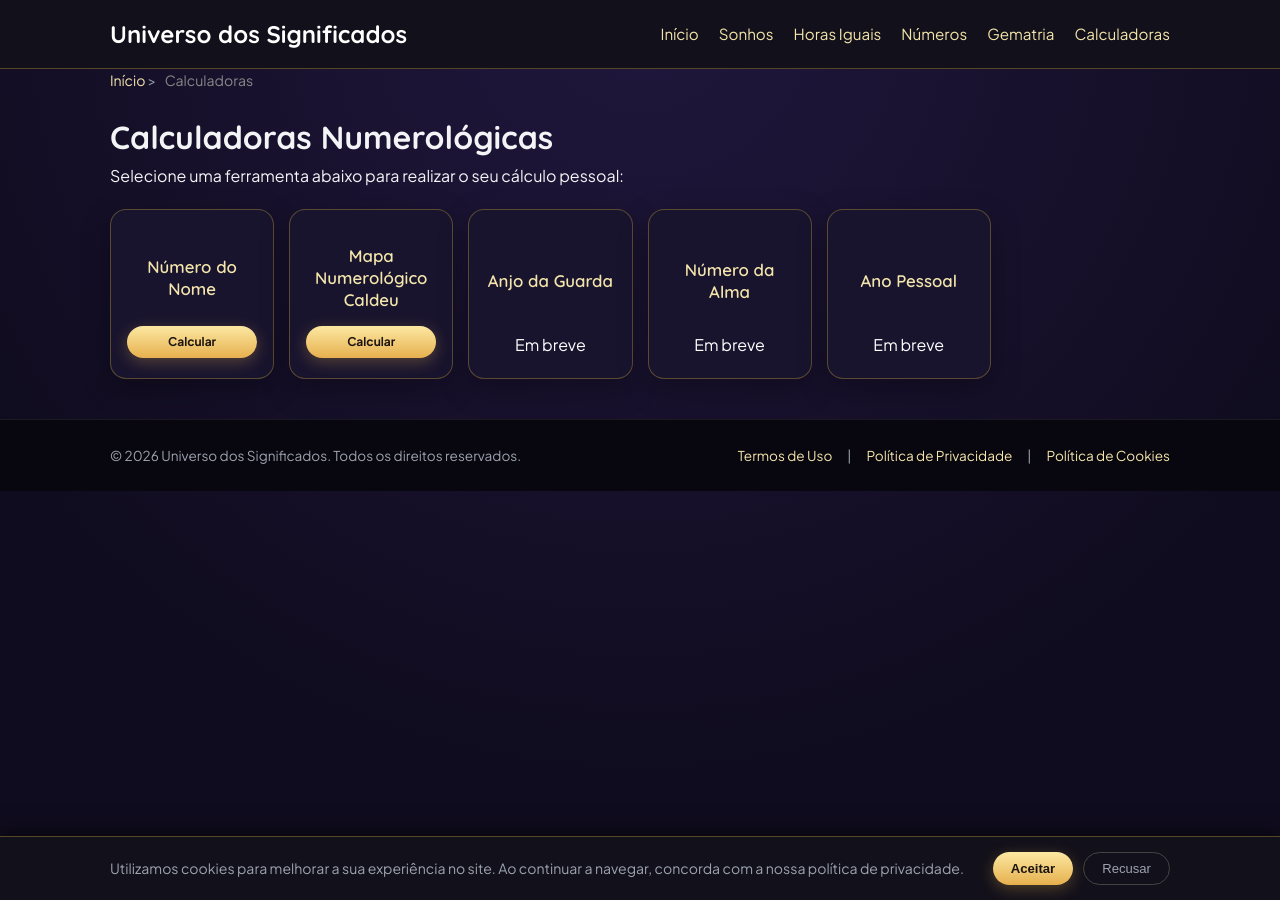
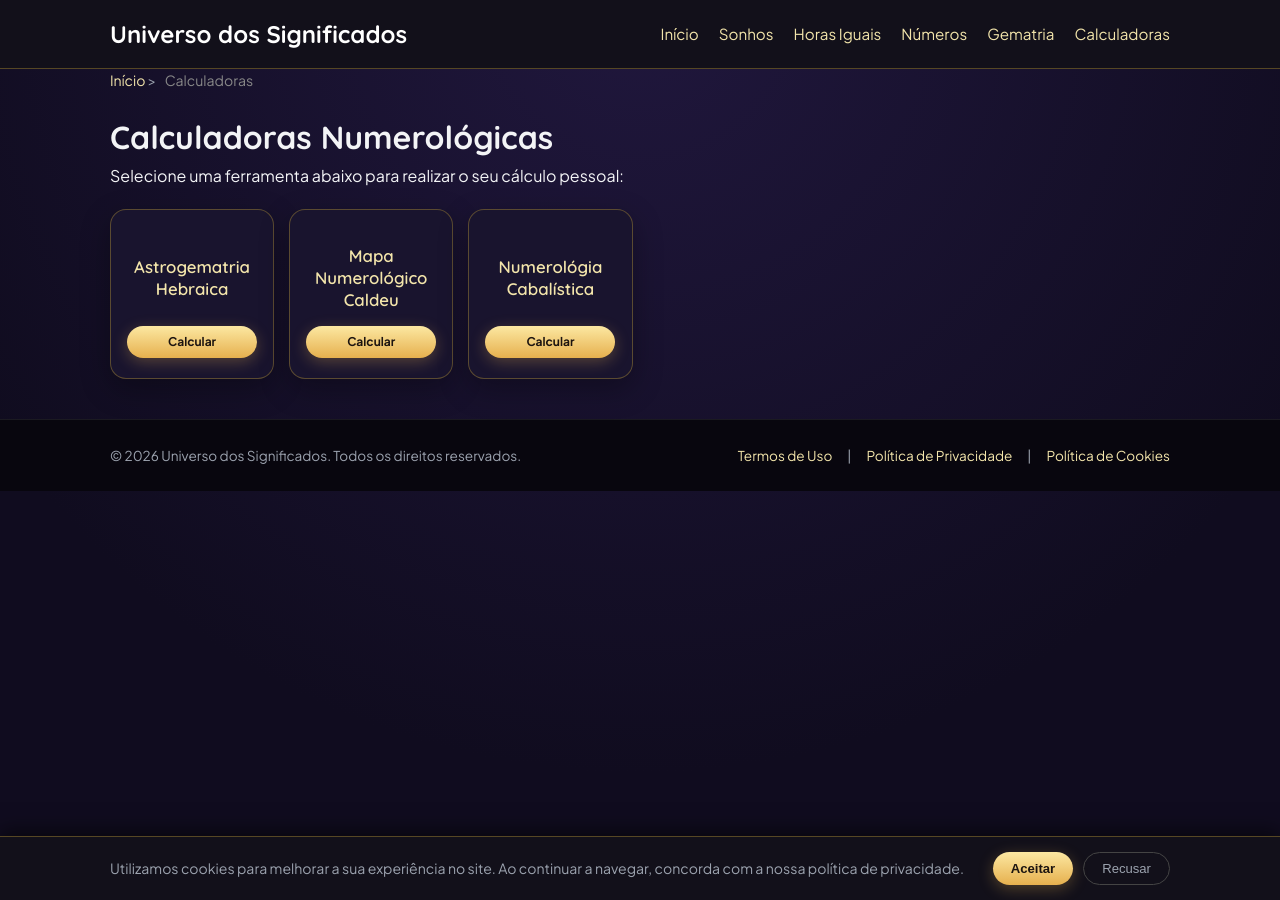
Before and after one commit to dreams-num/portal-significados, a Jekyll site: the page built from calculadoras/index.html, in a window 1280 px wide. Built offline with Jekyll 4.4.1, drawn with Linux system fonts in a browser that asks for light colours.

Commit message:
Update index.html

```diff
--- a/calculadoras/index.html
+++ b/calculadoras/index.html
@@ -13,25 +13,22 @@ description: "Calcule seu Número de Destino, Expressão, Anjo da Guarda e descu
     <p>Selecione uma ferramenta abaixo para realizar o seu cálculo pessoal:</p>
 
     <div class="hours-grid">
-        <a href="{{ '/calculadoras/numerologia-nome' | relative_url }}" class="hour-card active-hour">
-            <span class="card-title">Número do Nome</span>
+        <a href="{{ '/calculadoras/astrogematria' | relative_url }}" class="hour-card active-hour">
+            <span class="card-title">Astrogematria Hebraica</span>
             <span class="badge-active">Calcular</span>
         </a>
         <a href="{{ '/calculadoras/mapa-numerologico/' | relative_url }}" class="hour-card active-hour">
             <span class="card-title">Mapa Numerológico Caldeu</span>
             <span class="badge-active">Calcular</span>
         </a>
-        <div class="hour-card inactive-hour">
-            <span class="card-title">Anjo da Guarda</span>
-            <span class="badge-inactive">Em breve</span>
-        </div>
-        <div class="hour-card inactive-hour">
-            <span class="card-title">Número da Alma</span>
-            <span class="badge-inactive">Em breve</span>
-        </div>
+        <a href="{{ '/calculadoras/cabalística/' | relative_url }}" class="hour-card active-hour">
+            <span class="card-title">Numerológia Cabalística</span>
+            <span class="badge-active">Calcular</span>
+        </a>
+       <!-- EM BREVE
         <div class="hour-card inactive-hour">
             <span class="card-title">Ano Pessoal</span>
             <span class="badge-inactive">Em breve</span>
-        </div>
+        </div> -->
     </div>
 </main>
```
